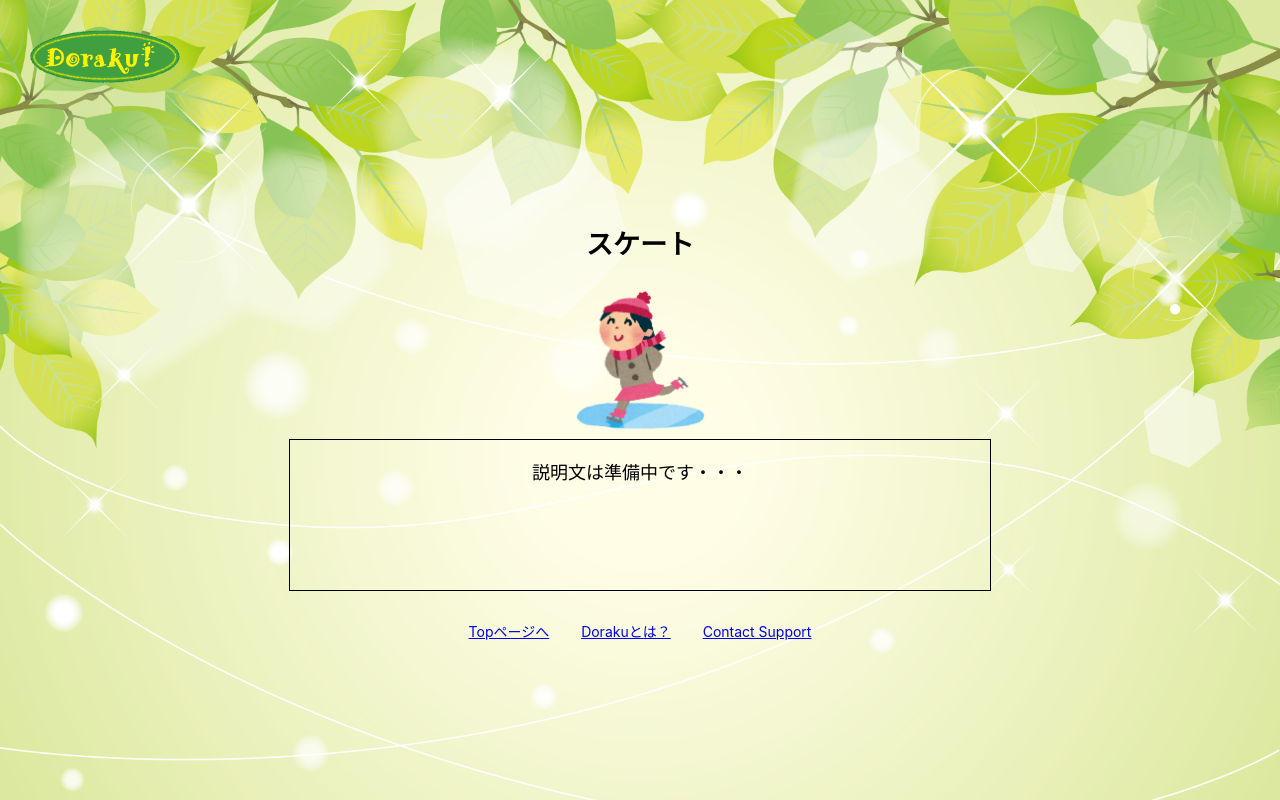
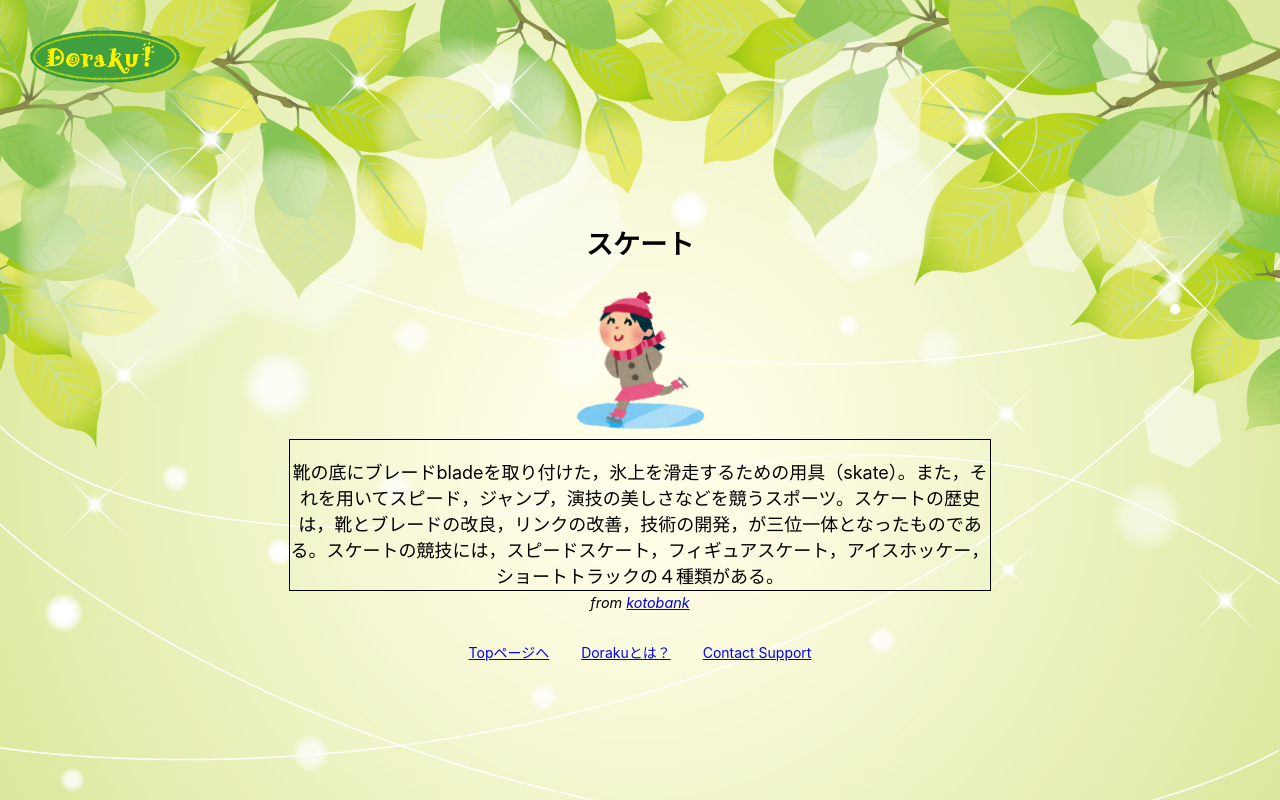
Before and after one commit to sh-miyoshi/doraku, a Nuxt app in the folder frontend/doraku/: page /hobby/details/18 in a window 1280 px wide. Built offline with nearby package versions, Linux system fonts and the light colour scheme.

Commit message:
update skate info

```diff
--- a/frontend/doraku/pages/hobby/details/18.vue
+++ b/frontend/doraku/pages/hobby/details/18.vue
@@ -7,8 +7,17 @@
     <h2>{{ hobbyName }}</h2>
     <img :src="image" alt="hobby" height="150" weight="150" />
     <div class="detail">
-      <p>説明文は準備中です・・・</p>
+      <p>
+        靴の底にブレードbladeを取り付けた，氷上を滑走するための用具（skate）。また，それを用いてスピード，ジャンプ，演技の美しさなどを競うスポーツ。スケートの歴史は，靴とブレードの改良，リンクの改善，技術の開発，が三位一体となったものである。スケートの競技には，スピードスケート，フィギュアスケート，アイスホッケー，ショートトラックの４種類がある。
+      </p>
     </div>
+    <span class="where">
+      from
+      <a
+        href="https://kotobank.jp/word/%E3%82%B9%E3%82%B1%E3%83%BC%E3%83%88-83672"
+        >kotobank</a
+      >
+    </span>
   </div>
 </template>
 
```
